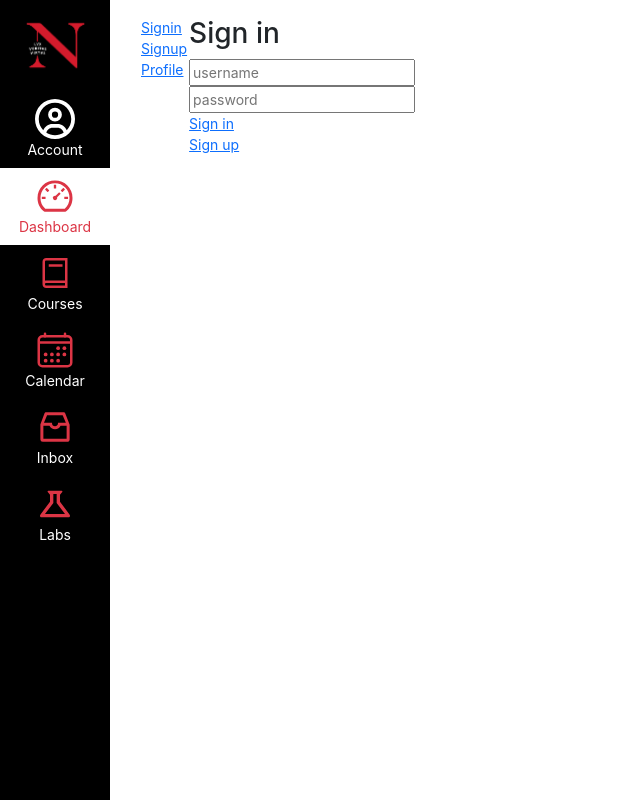
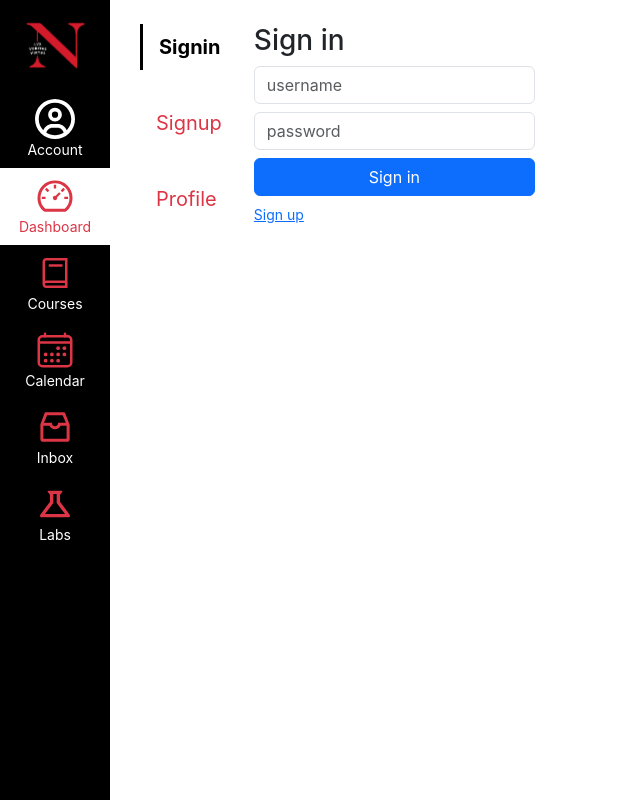
Before and after one commit to janekamata/project-kanbas-react-web-app, a React (Create React App) app: page /#/Kanbas in a window 1280 px wide. Shown: the whole page, without its empty margins (0-640 px from the left). Built offline with nearby package versions, Linux system fonts and the light colour scheme.

Commit message:
Completed 4.9

```diff
--- a/src/Kanbas/Account/Navigation.tsx
+++ b/src/Kanbas/Account/Navigation.tsx
@@ -1,10 +1,10 @@
 import { Link } from "react-router-dom";
 export default function AccountNavigation() {
     return (
-        <div id="wd-account-navigation">
-            <Link to={`/Kanbas/Account/Signin`}  > Signin  </Link> <br />
-            <Link to={`/Kanbas/Account/Signup`}  > Signup  </Link> <br />
-            <Link to={`/Kanbas/Account/Profile`} > Profile </Link> <br />
+        <div id="wd-account-navigation" className="wd list-group fs-5 rounded-0 me-2">
+            <Link to={ `/Kanbas/Account/Signin` } className="list-group-item active border border-0 fs-5"> Signin  </Link> <br />
+            <Link to={ `/Kanbas/Account/Signup` } className="list-group-item text-danger border border-0 fs-5"> Signup  </Link> <br />
+            <Link to={ `/Kanbas/Account/Profile` } className="list-group-item text-danger border border-0 fs-5"> Profile </Link> <br />
         </div>
     );
 }
--- a/src/Kanbas/Account/Profile.tsx
+++ b/src/Kanbas/Account/Profile.tsx
@@ -3,20 +3,20 @@ export default function Profile() {
     return (
         <div id="wd-profile-screen">
             <h3>Profile</h3>
-            <input id="wd-username" value="jane" placeholder="username" /><br />
+            <input id="wd-username" value="jane" placeholder="username" className="form-control mb-2" />
             <input id="wd-password" value="123" placeholder="password"
-                type="password" /><br />
-            <input id="wd-firstname" value="Jane" placeholder="First Name" /><br />
-            <input id="wd-lastname" value="Kamata" placeholder="Last Name" /><br />
-            <input id="wd-dob" value="2000-01-01" type="date" /><br />
-            <input id="wd-email" value="jane@kamata" type="email" /><br />
-            <select id="wd-role">
+                className="form-control mb-2" />
+            <input id="wd-firstname" value="Jane" placeholder="First Name" className="form-control mb-2" />
+            <input id="wd-lastname" value="Kamata" placeholder="Last Name" className="form-control mb-2" />
+            <input id="wd-dob" value="2000-01-01" type="date" className="form-control mb-2" />
+            <input id="wd-email" value="jane@kamata" type="email" className="form-control mb-2" />
+            <select id="wd-role" className="form-select mb-2">
                 <option value="USER">User</option>
                 <option value="ADMIN">Admin</option>
                 <option value="FACULTY">Faculty</option>
                 <option value="STUDENT">Student</option>
-            </select><br />
-            <Link to="/Kanbas/Account/Signin" >Sign out</Link>
+            </select>
+            <Link to="/Kanbas/Account/Signin" className="btn btn-danger w-100">Sign out</Link>
         </div>
     );
 }
--- a/src/Kanbas/Account/Signin.tsx
+++ b/src/Kanbas/Account/Signin.tsx
@@ -3,11 +3,11 @@ export default function Signin() {
     return (
         <div id="wd-signin-screen">
             <h3>Sign in</h3>
-            <input id="wd-username" placeholder="username" /> <br />
-            <input id="wd-password" placeholder="password" type="password" /> <br />
-            <Link id="wd-signin-btn"
-                to="/Kanbas/Dashboard"> Sign in </Link> <br />
-            <Link id="wd-signup-link" to="/Kanbas/Account/Signup">Sign up</Link>
+            <input id="wd-username" placeholder="username" className="form-control mb-2" />
+            <input id="wd-password" placeholder="password" type="password" className="form-control mb-2" />
+            <Link id="wd-signin-btn" className="btn btn-primary w-100  mb-2"
+                to="/Kanbas/Dashboard"> Sign in </Link>
+            <Link id="wd-signup-link" to="/Kanbas/Account/Signup" >Sign up</Link>
         </div>
     );
 }
--- a/src/Kanbas/Account/Signup.tsx
+++ b/src/Kanbas/Account/Signup.tsx
@@ -4,10 +4,10 @@ export default function Signup() {
     return (
         <div id="wd-signup-screen">
             <h3>Sign up</h3>
-            <input placeholder="username" /><br />
-            <input placeholder="password" type="password" /><br />
-            <input placeholder="verify password" type="password" /><br />
-            <Link to="/Kanbas/Account/Profile" > Sign up </Link><br />
+            <input placeholder="username" className="form-control mb-2" />
+            <input placeholder="password" type="password" className="form-control mb-2" />
+            <input placeholder="verify password" type="password" className="form-control mb-2" />
+            <Link to="/Kanbas/Account/Profile" className="btn btn-primary w-100 mb-2"> Sign up </Link>
             <Link to="/Kanbas/Account/Signin" >Sign in</Link>
         </div>
     );
--- a/src/Kanbas/Account/index.tsx
+++ b/src/Kanbas/Account/index.tsx
@@ -6,22 +6,20 @@ import Signup from "./Signup";
 export default function Account() {
     return (
         <div id="wd-account-screen">
-            <table>
-                <tr>
-                    <td valign="top">
-                        <AccountNavigation />
-                    </td>
-                    <td valign="top">
-                        <Routes>
-                            <Route path="/"
-                                element={<Signin />} />
-                            <Route path="/Signin" element={<Signin />} />
-                            <Route path="/Profile" element={<Profile />} />
-                            <Route path="/Signup" element={<Signup />} />
-                        </Routes>
-                    </td>
-                </tr>
-            </table>
+            <div className="d-flex mt-2">
+                <div className="d-none d-md-block me-2">
+                    <AccountNavigation />
+                </div>
+                <div className="w-25" style={ { minWidth: "200px" } }>
+                    <Routes>
+                        <Route path="/"
+                            element={ <Signin /> } />
+                        <Route path="/Signin" element={ <Signin /> } />
+                        <Route path="/Profile" element={ <Profile /> } />
+                        <Route path="/Signup" element={ <Signup /> } />
+                    </Routes>
+                </div>
+            </div>
         </div>
     );
 }
```
